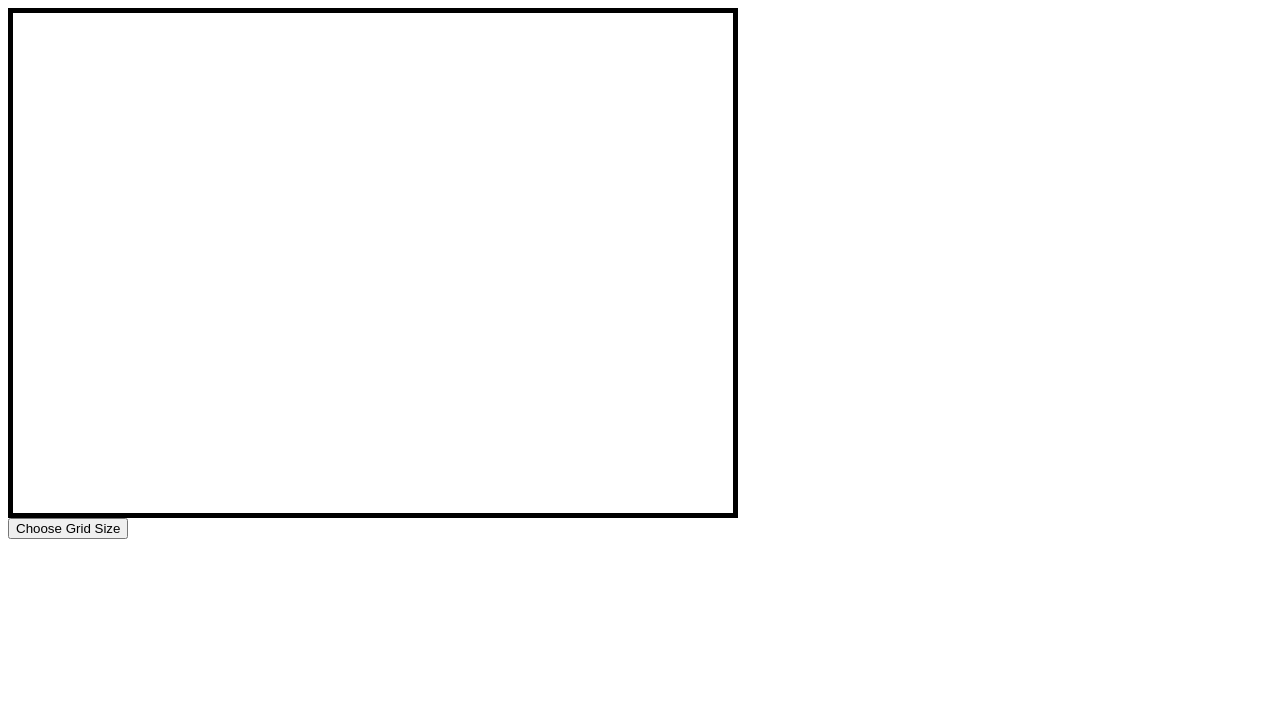
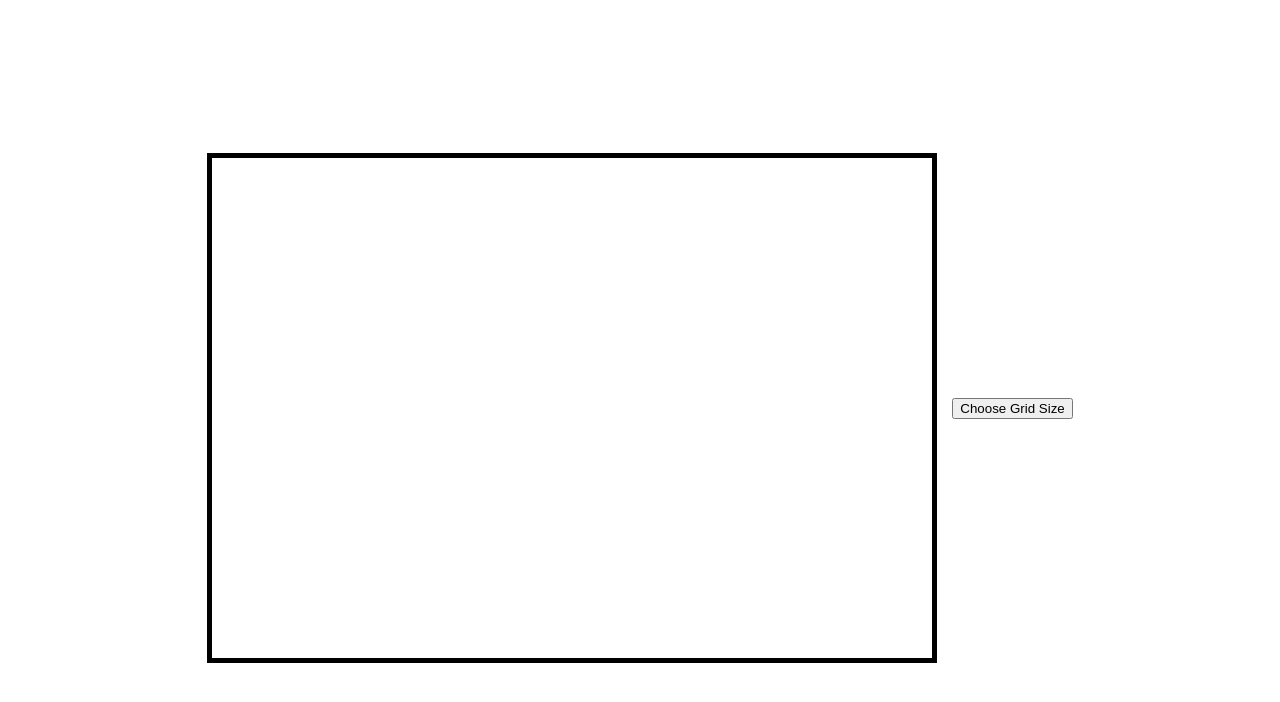
Before and after one commit to Overlandcoder/etch_a_sketch_new, a plain HTML site: page index.html in a window 1280 px wide. Drawn offline with Linux system fonts and the light colour scheme.

Commit message:
Place grid in center of page and refactor code

```diff
--- a/index.html
+++ b/index.html
@@ -8,8 +8,10 @@
   <link rel="stylesheet" href="./style.css">
 </head>
 <body>
-  <div class="container"></div>
-  <button class="grid-size">Choose Grid Size</button>
+  <div class="container">
+    <div class="grid"></div>
+    <button class="grid-size">Choose Grid Size</button>
+  </div>
 
   <script src="script.js"></script>
 </body>
--- a/script.js
+++ b/script.js
@@ -1,14 +1,14 @@
-const container = document.querySelector(".container");
+const grid = document.querySelector(".grid");
 const gridSizeButton = document.querySelector(".grid-size");
 
 function createGrid(rows, cols, resetting = false) {
-  container.style.setProperty('--grid-rows', rows);
-  container.style.setProperty('--grid-cols', cols);
-  if (resetting == true) container.replaceChildren();
+  grid.style.setProperty('--grid-rows', rows);
+  grid.style.setProperty('--grid-cols', cols);
+  if (resetting) grid.replaceChildren();
 
   for (i = 0; i < (rows * cols); i++) {
     let cell = document.createElement("div");
-    container.appendChild(cell);
+    grid.appendChild(cell);
     cell.className = "grid-item";
   }
   addListeners();
--- a/style.css
+++ b/style.css
@@ -4,6 +4,13 @@
 }
 
 .container {
+  display: flex;
+  justify-content: center;
+  align-items: center;
+  height: 100vh;
+}
+
+.grid {
   display: grid;
   grid-template-rows: repeat(var(--grid-rows), 1fr);
   grid-template-columns: repeat(var(--grid-cols), 1fr);
@@ -11,3 +18,7 @@
   height: 500px;
   border: 5px solid black;
 }
+
+.grid-size {
+  margin-left: 15px;
+}
```
